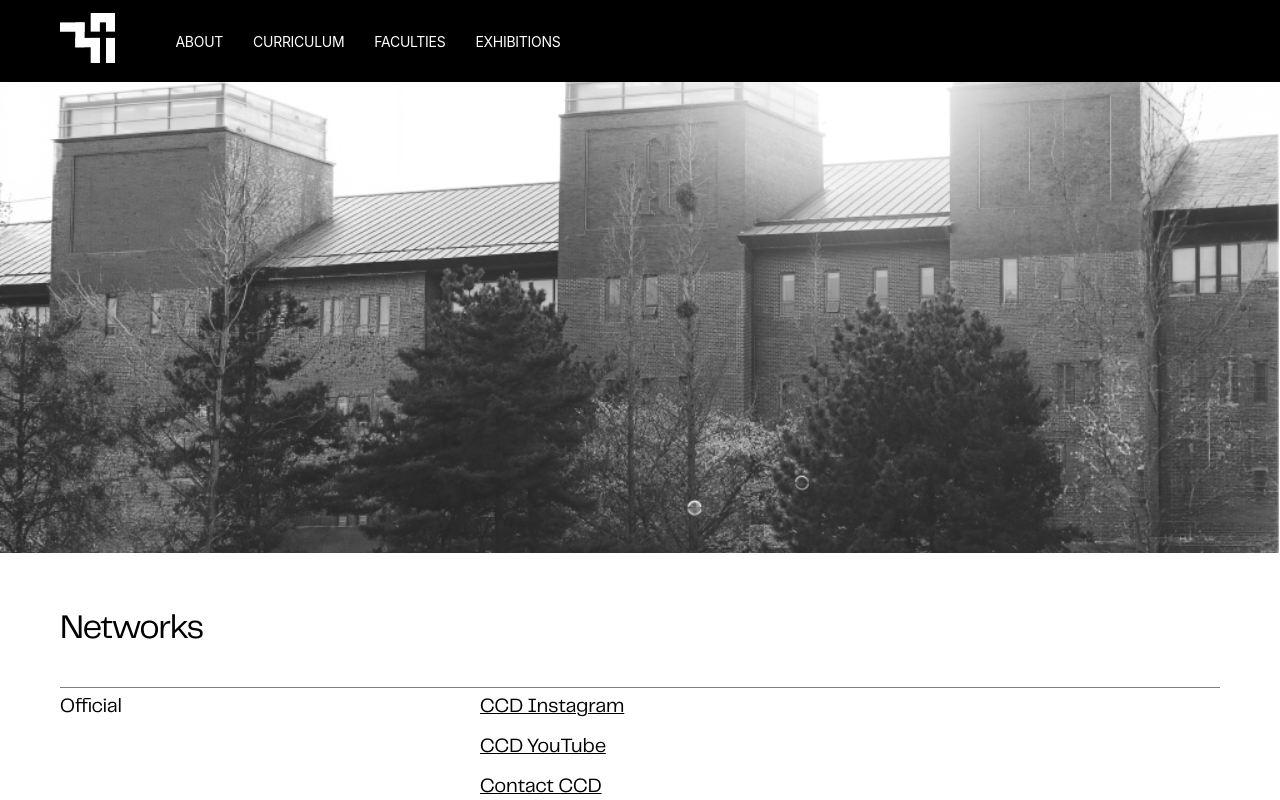
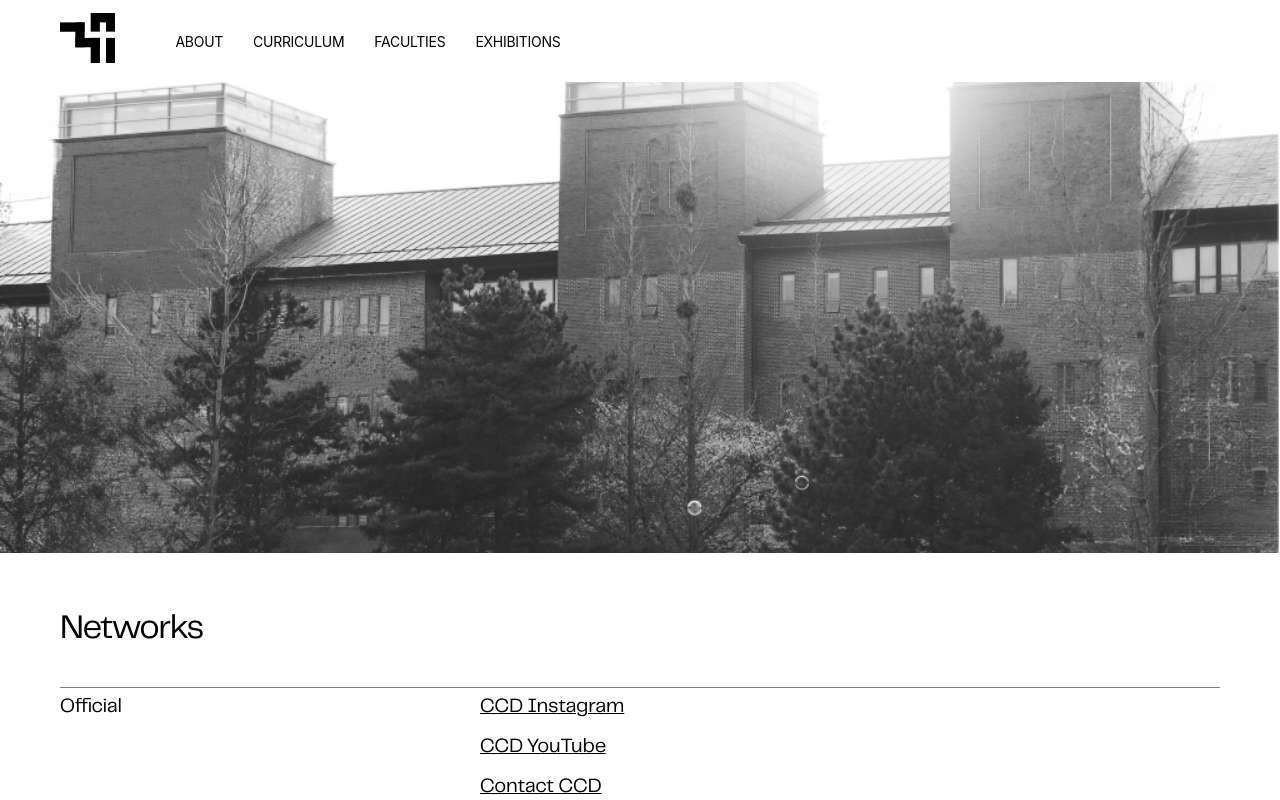
Before and after one commit to handong-ccd/hgu-ccd, a Next.js app: page /networks in a window 1280 px wide. Shown: the top 800 px of the page. Built offline with nearby package versions, Linux system fonts and the light colour scheme; a web font is replaced by a local one.

Commit message:
fix : Networks 페이지 헤더 흰색으로 변경

```diff
--- a/src/app/networks/page.tsx
+++ b/src/app/networks/page.tsx
@@ -32,7 +32,7 @@ function NetworkLink({ href, label }: { href: string; label: string }) {
 export default function NetworksPage() {
   return (
     <>
-      <Header />
+      <Header tone="light" />
       <main className="flex-1">
         <div className="relative aspect-[402/582] w-full overflow-hidden bg-neutral-200 md:aspect-[1919/706]">
           <Image
```
